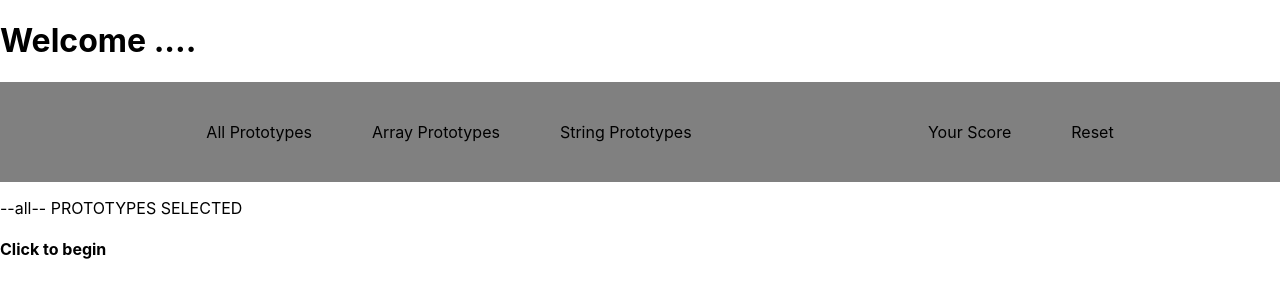
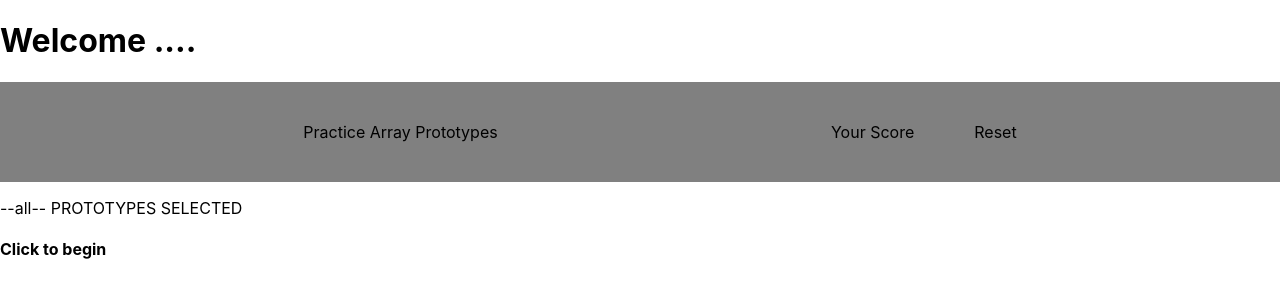
Before and after one commit to geet084/memoize, a React (Create React App) app: page / in a window 1280 px wide. Shown: the top 300 px of the page. Built offline with nearby package versions, Linux system fonts and the light colour scheme.

Commit message:
Remove advanced options

```diff
--- a/src/Nav.js
+++ b/src/Nav.js
@@ -4,29 +4,11 @@ import './CSS/Main.scss';
 export default class Nav extends Component {
 
   render() {
-    // let { updateSelection } = this.props;
     return (
       <nav className="nav">
         <ul className="types">
-          <li
-            // onClick={updateSelection}
-              className="all">
-            All Prototypes
-          </li>
-          <li
-            // onClick={updateSelection}
-              className="aTypes">
-            Array Prototypes
-          </li>
-          <li
-            // onClick={updateSelection}
-              className="sTypes">
-            String Prototypes
-          </li>
+          <li className="aTypes">Practice Array Prototypes</li>
         </ul>
-        {/* <input type="text"
-              //  onChange={updateSelection}
-               placeholder="search for specific prototype" /> */}
         <ul className="user">
           <li>Your Score</li>
           <li>Reset</li>
```
